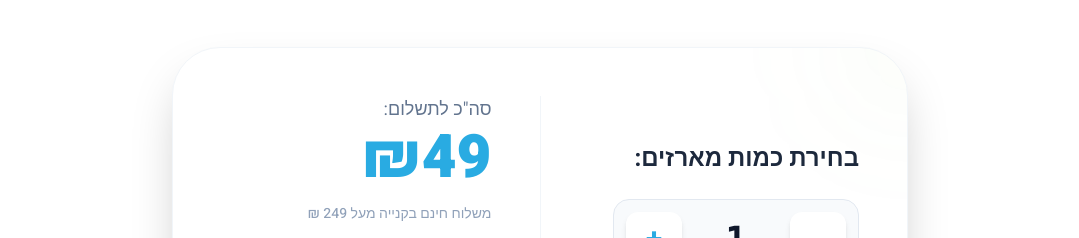
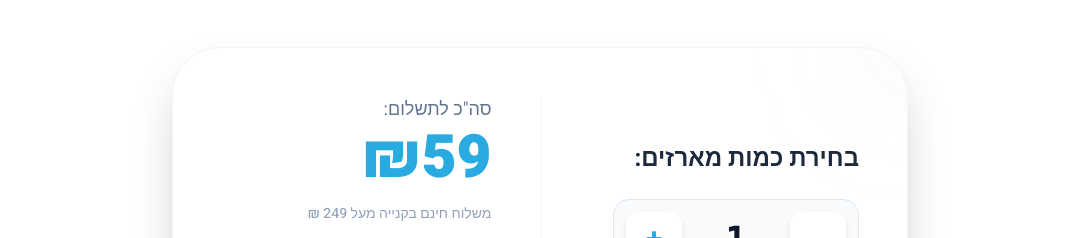
Before and after one commit to matikurland-oss/cleanfry-website, a React (Vite) app: page / in a window 1280 px wide. Shown: the part 900-1138 px from the top of the page, without its empty margins (100-1179 px from the left). Built offline with nearby package versions, Linux system fonts and the light colour scheme.

Commit message:
Update App.tsx

```diff
--- a/src/App.tsx
+++ b/src/App.tsx
@@ -114,7 +114,7 @@ export default function App() {
   const [quantity, setQuantity] = useState(1);
   const purchaseBoxRef = useRef<HTMLDivElement>(null);
 
-  const UNIT_PRICE = 49;
+  const UNIT_PRICE = 59;
   const totalPrice = quantity * UNIT_PRICE;
   const isFreeShipping = totalPrice >= 249;
 
```
